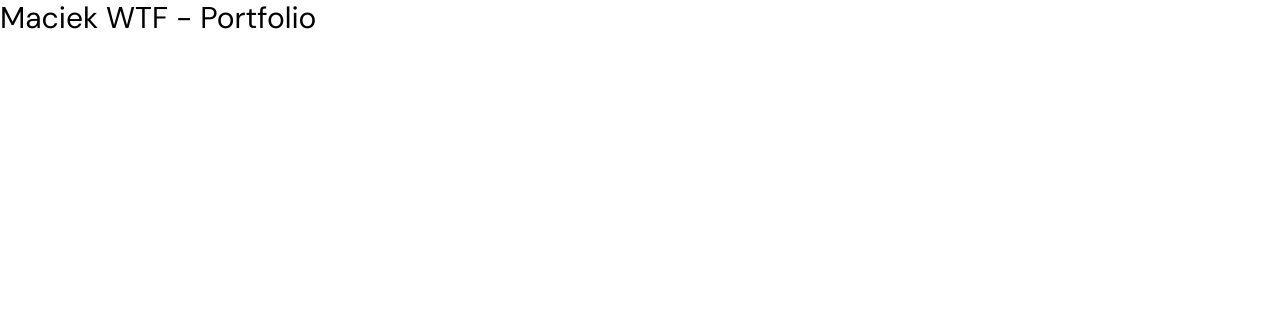
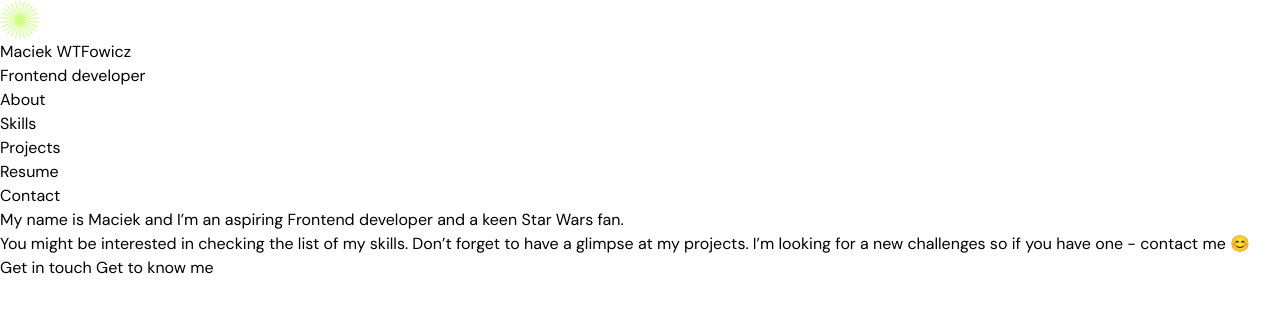
Before and after one commit to maciekwtfowicz/portfolio, a website built with Parcel: page src/index.html in a window 1280 px wide. Built offline with nearby package versions, Linux system fonts and the light colour scheme.

Commit message:
Add markup for header & about section

```diff
--- a/src/index.html
+++ b/src/index.html
@@ -13,7 +13,29 @@
 </head>
 
 <body class="font-dmsans">
-  <h1 class="text-3xl">Maciek WTF - Portfolio</h1>
+  <main>
+    <header>
+      <img class="w-10 h-10" src="./images/star.svg" alt="">
+      <p>Maciek WTFowicz</p>
+      <p>Frontend developer</p>
+      <nav>
+        <ul>
+          <li><a href="#about">About</a></li>
+          <li><a href="#skills">Skills</a></li>
+          <li><a href="#projects">Projects</a></li>
+          <li><a download href="#">Resume</a></li>
+          <li><a href="#contact">Contact</a></li>
+        </ul>
+      </nav>
+    </header>
+    <section id="about">
+      <h1>My name is Maciek and I’m an aspiring Frontend developer and a keen Star Wars fan.</h1>
+      <p>You might be interested in checking the list of my skills. Don’t forget to have a glimpse at my projects. I’m looking for a new challenges so if you have one - contact me 😊</p>
+      <a href="#contact">Get in touch</a>
+      <a href="#skills">Get to know me</a>
+    </section>
+
+  </main>
   <script type="module" src="./main.js"></script>
 </body>
 
```
Also changed, not shown: src/images/maciek.png (added), src/images/star.svg (added).
